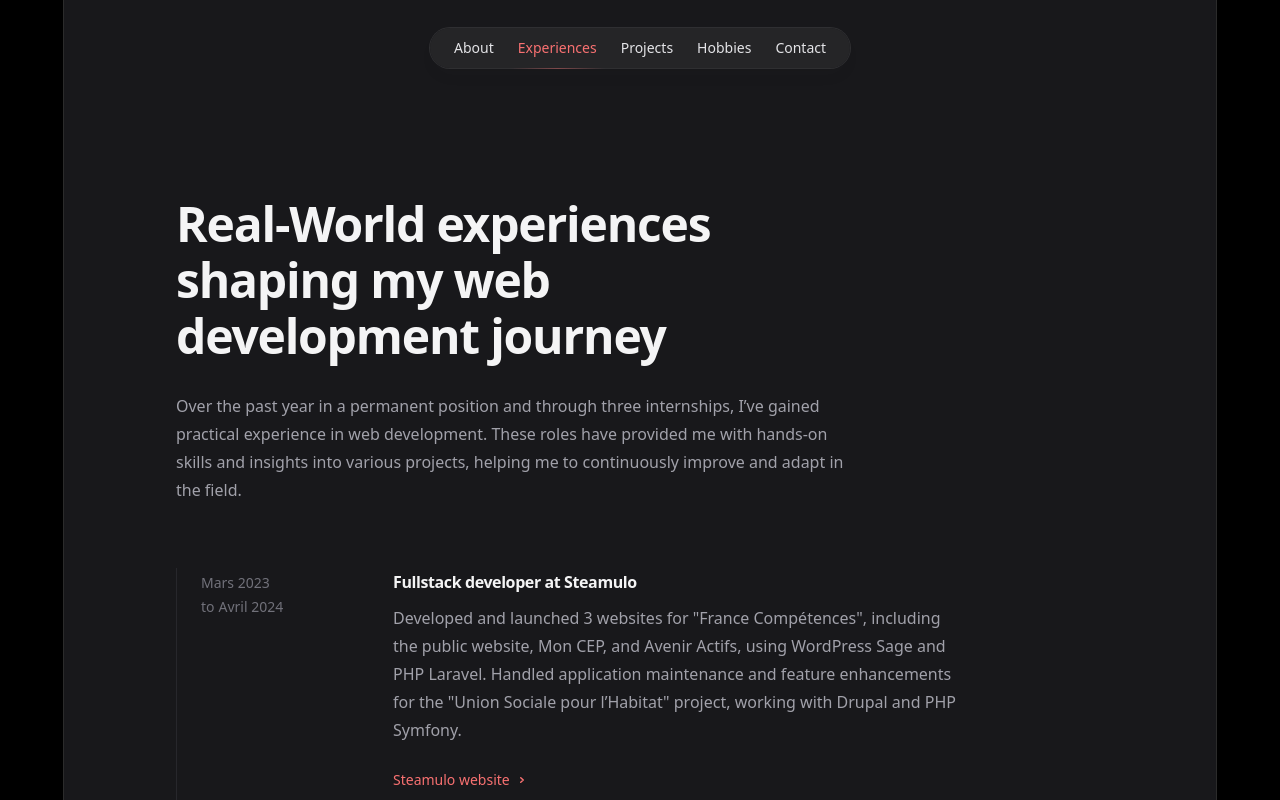
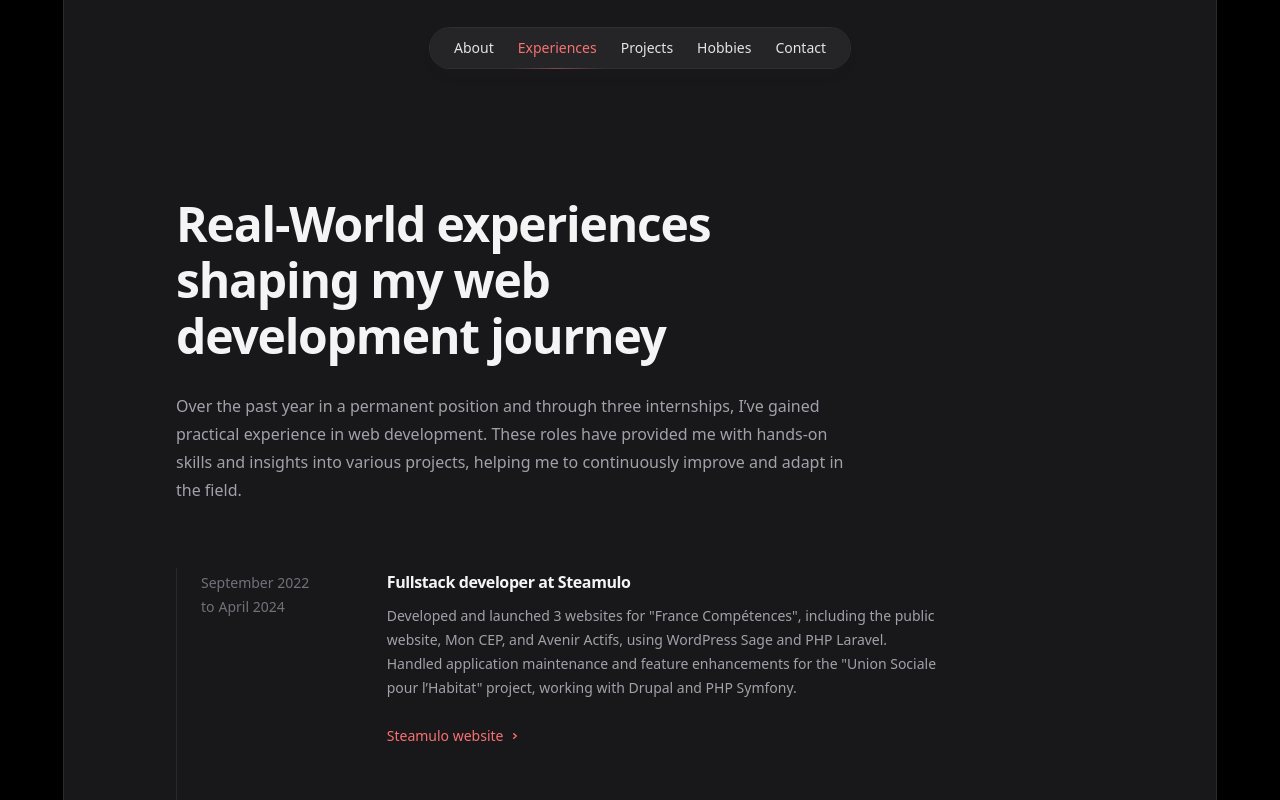
Before and after one commit to Vivite-Project/cv-website, a Next.js app: page /experiences in a window 1280 px wide. Shown: the top 800 px of the page. Built offline with nearby package versions, Linux system fonts and the light colour scheme.

Commit message:
[ADD] Added the page experiences v2

```diff
--- a/src/configs/experiences.config.ts
+++ b/src/configs/experiences.config.ts
@@ -10,48 +10,63 @@ export interface experiencesTextConfig {
   id: number;
   start: { datetime: string; text: string };
   end: { datetime: string; text: string };
+  works: {
     title: string;
     text: string;
     link: { href: string; text: string };
+    start: { datetime: string; text: string };
+    end: { datetime: string; text: string };
+  }[];
 }
 
 export const experiencesTextConfig: experiencesTextConfig[] = [
   {
     id: 1,
     start: {
-      datetime: '2023-03',
-      text: 'Mars 2023',
+      datetime: '2022-09',
+      text: 'September 2022',
     },
     end: {
       datetime: '2024-04',
-      text: 'Avril 2024',
+      text: 'April 2024',
     },
+    works: [
+      {
         title: 'Fullstack developer at Steamulo',
         text: `Developed and launched 3 websites for "France Compétences", including the public website, Mon CEP, and Avenir Actifs, using WordPress Sage and PHP Laravel. Handled application maintenance and feature enhancements for the "Union Sociale pour l’Habitat" project, working with Drupal and PHP Symfony.`,
         link: {
           href: 'https://steamulo.com/',
           text: 'Steamulo website',
         },
+        start: {
+          datetime: '2023-03',
+          text: 'March 2023',
+        },
+        end: {
+          datetime: '2024-04',
+          text: 'April 2024',
+        },
       },
       {
-    id: 2,
-    start: {
-      datetime: '2022-09',
-      text: 'September 2023',
-    },
-    end: {
-      datetime: '2023-03',
-      text: 'Mars 2023',
-    },
         title: 'Fullstack intern at Steamulo',
         text: `Joined the team working on the "Union Sociale pour l’Habitat" website, contributing until the application’s deployment using Drupal and PHP Symfony. Developed a proof of concept (POC) for the "Personal Shopper Printemps" application using NextJS and Strapi.`,
         link: {
           href: 'https://steamulo.com/',
           text: 'Steamulo website',
         },
+        start: {
+          datetime: '2022-09',
+          text: 'September 2022',
+        },
+        end: {
+          datetime: '2023-02',
+          text: 'February 2023',
+        },
+      },
+    ],
   },
   {
-    id: 3,
+    id: 2,
     start: {
       datetime: '2021-04',
       text: 'April 2021',
@@ -60,15 +75,27 @@ export const experiencesTextConfig: experiencesTextConfig[] = [
       datetime: '2021-07',
       text: 'August 2021',
     },
+    works: [
+      {
         title: 'Frontend and Saleforce intern at Code Insider',
         text: `Salesforce administrator with feature development in APEX. Led the graphical update of the public site for "Code Insider".`,
         link: {
           href: 'https://codeinsider.fr/',
           text: 'Code Insider website',
         },
+        start: {
+          datetime: '2021-04',
+          text: 'April 2021',
+        },
+        end: {
+          datetime: '2021-07',
+          text: 'August 2021',
+        },
+      },
+    ],
   },
   {
-    id: 4,
+    id: 3,
     start: {
       datetime: '2019-07',
       text: 'August 2019',
@@ -77,11 +104,23 @@ export const experiencesTextConfig: experiencesTextConfig[] = [
       datetime: '2019-12',
       text: 'December 2019',
     },
+    works: [
+      {
         title: 'Intern at the DGFIP',
         text: `Developed internal web applications, focusing on frontend using jQuery and PHP. Created code documentation for the french tax calculator which has been developed in C.`,
         link: {
           href: 'https://www.economie.gouv.fr/dgfip',
           text: 'DGFIP website',
         },
+        start: {
+          datetime: '2019-07',
+          text: 'August 2019',
+        },
+        end: {
+          datetime: '2019-12',
+          text: 'December 2019',
+        },
+      },
+    ],
   },
 ];
--- a/src/pages/experiences.tsx
+++ b/src/pages/experiences.tsx
@@ -16,32 +16,32 @@ const Experiences: React.FC = () => {
         <Title>{experiencesTitleConfig}</Title>
         <Text>{experiencesDescriptionConfig}</Text>
       </div>
-      <div className="md:border-l md:border-zinc-700/40 md:pl-6">
-        <ul className="flex max-w-3xl flex-col gap-16">
+      <ul className="flex max-w-3xl flex-col md:gap-20 gap-16">
         {experiencesTextConfig.map((experience) => (
-            <li className="md:grid md:grid-cols-4 md:items-baseline">
+          <li className="md:grid md:grid-cols-4 md:items-baseline md:border-l md:border-zinc-700/40 md:pl-6 flex flex-col gap-y-16">
             <TimePeriod
               className="hidden md:flex"
               period={{ start: experience.start, end: experience.end }}
             />
-              <div className="relative flex flex-col gap-2 after:absolute after:-inset-x-4 after:-inset-y-6 after:z-0 after:scale-95 after:bg-zinc-800/50 after:opacity-0 after:transition after:hover:scale-100 after:hover:opacity-100 after:sm:-inset-x-6 after:sm:rounded-2xl md:col-span-3">
+            {experience.works.map((work) => (
+              <div className="relative flex flex-col gap-2 after:absolute after:-inset-x-4 after:-inset-y-6 after:z-0 after:scale-95 after:bg-zinc-800/50 after:opacity-0 after:transition after:hover:scale-100 after:hover:opacity-100 after:sm:-inset-x-6 after:sm:rounded-2xl md:col-start-2 md:col-end-5">
                 <TimePeriod
                   className="z-10 md:hidden"
-                  period={{ start: experience.start, end: experience.end }}
+                  period={{ start: work.start, end: work.end }}
                 />
-                <Subheading className="z-10">{experience.title}</Subheading>
-                <Text className="z-10">{experience.text}</Text>
+                <Subheading className="z-10">{work.title}</Subheading>
+                <Text className="z-10 text-sm">{work.text}</Text>
                 <StaticLink
-                  href={experience.link.href}
+                  href={work.link.href}
                   className="z-10 mt-4 before:absolute before:-inset-x-4 before:-inset-y-6 before:scale-95 before:transition before:hover:scale-100 before:sm:-inset-x-6 before:sm:rounded-2xl"
                 >
-                  {experience.link.text}
+                  {work.link.text}
                 </StaticLink>
               </div>
+            ))}
           </li>
         ))}
       </ul>
-      </div>
     </div>
   );
 };
```
Lines whose indentation alone changed are shown as unchanged.
